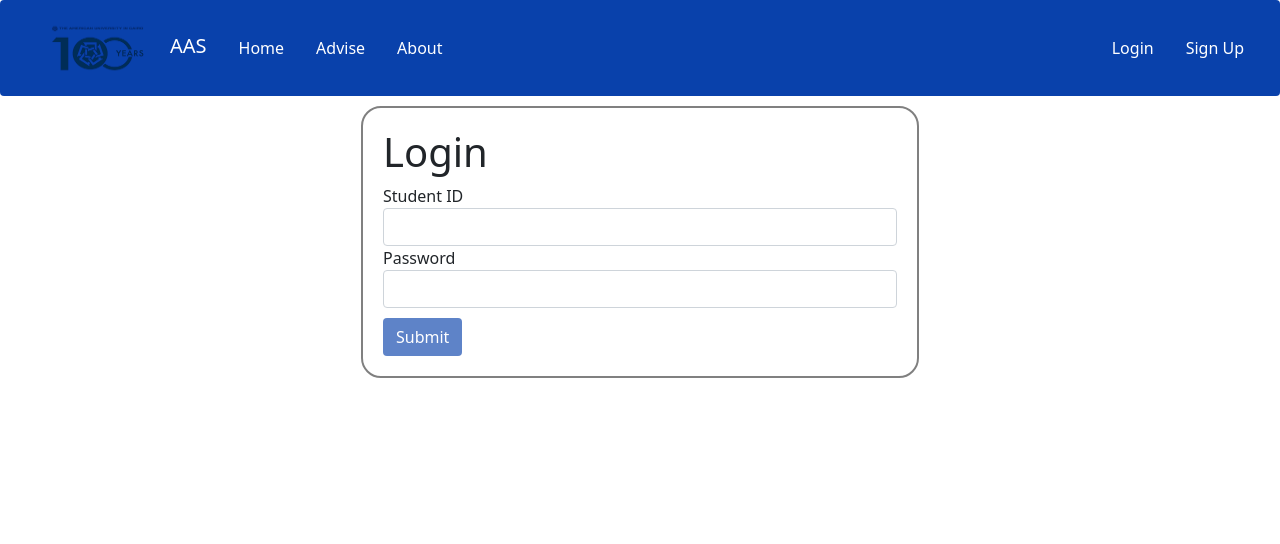
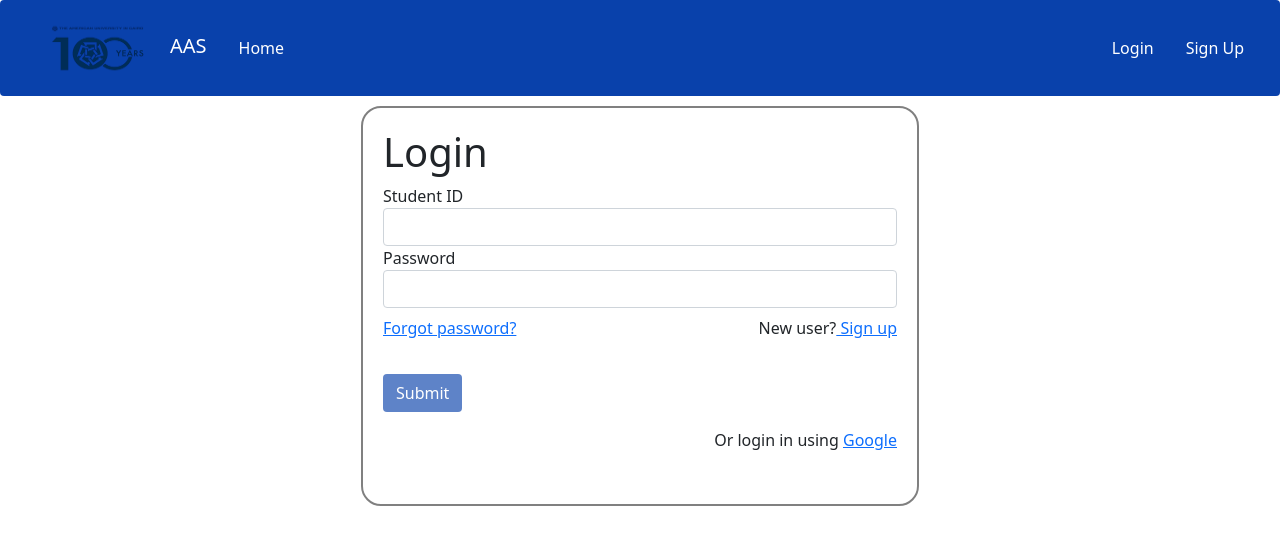
Before and after one commit to Advizly/Advisily, a React (Create React App) app in the folder frontend/automated-advising-system/: page / in a window 1280 px wide. Shown: the top 544 px of the page. Built offline with nearby package versions, Linux system fonts and the light colour scheme.

Commit message:
adds forgot password and login in with google to loginform

```diff
--- a/frontend/automated-advising-system/src/components/LoginForm.jsx
+++ b/frontend/automated-advising-system/src/components/LoginForm.jsx
@@ -10,12 +10,13 @@ function LoginForm(props) {
   const validationSchema = Yup.object({
     studentId: Yup.number()
       .integer()
-      .min(100000000, "Studnet ID must be positive and consist of 9 digits")
-      .max(999999999, "Studnet ID must consist of no more than 9 digits")
+      .min(100000000, "Invalid student ID")
+      .max(999999999, "Invalid student ID")
       .required("Student ID is required"),
-    password: Yup.string().required("Catalog is required"),
+    password: Yup.string().required("Password is required"),
   });
   return (
+    <>
       <Form
         title="Login"
         initialValues={initialValues}
@@ -23,8 +24,20 @@ function LoginForm(props) {
       >
         <FormInput label="Student ID" name="studentId" type="number" />
         <FormInput label="Password" name="password" type="password" />
+        <div className="d-flex my-2 ">
+          <a href="#">Forgot password?</a>
+          <p className="ms-auto">
+            New user?<a href="#"> Sign up</a>
+          </p>
+        </div>
         <SubmitButton />
+        <div className="my-3 d-flex justify-content-end">
+          <p>
+            Or login in using <a href="#"> Google</a>
+          </p>
+        </div>
       </Form>
+    </>
   );
 }
 
--- a/frontend/automated-advising-system/src/components/NavBar.jsx
+++ b/frontend/automated-advising-system/src/components/NavBar.jsx
@@ -7,8 +7,6 @@ function NavBar(props) {
     <Nav>
       <NavList>
         <NavItem label="Home" />
-        <NavItem label="Advise" />
-        <NavItem label="About" />
       </NavList>
 
       <NavList extraClasses="ms-auto">
```
Also changed, not shown: 1 other file (tests, documents, lock files or other folders). Lines whose indentation alone changed are shown as unchanged.
